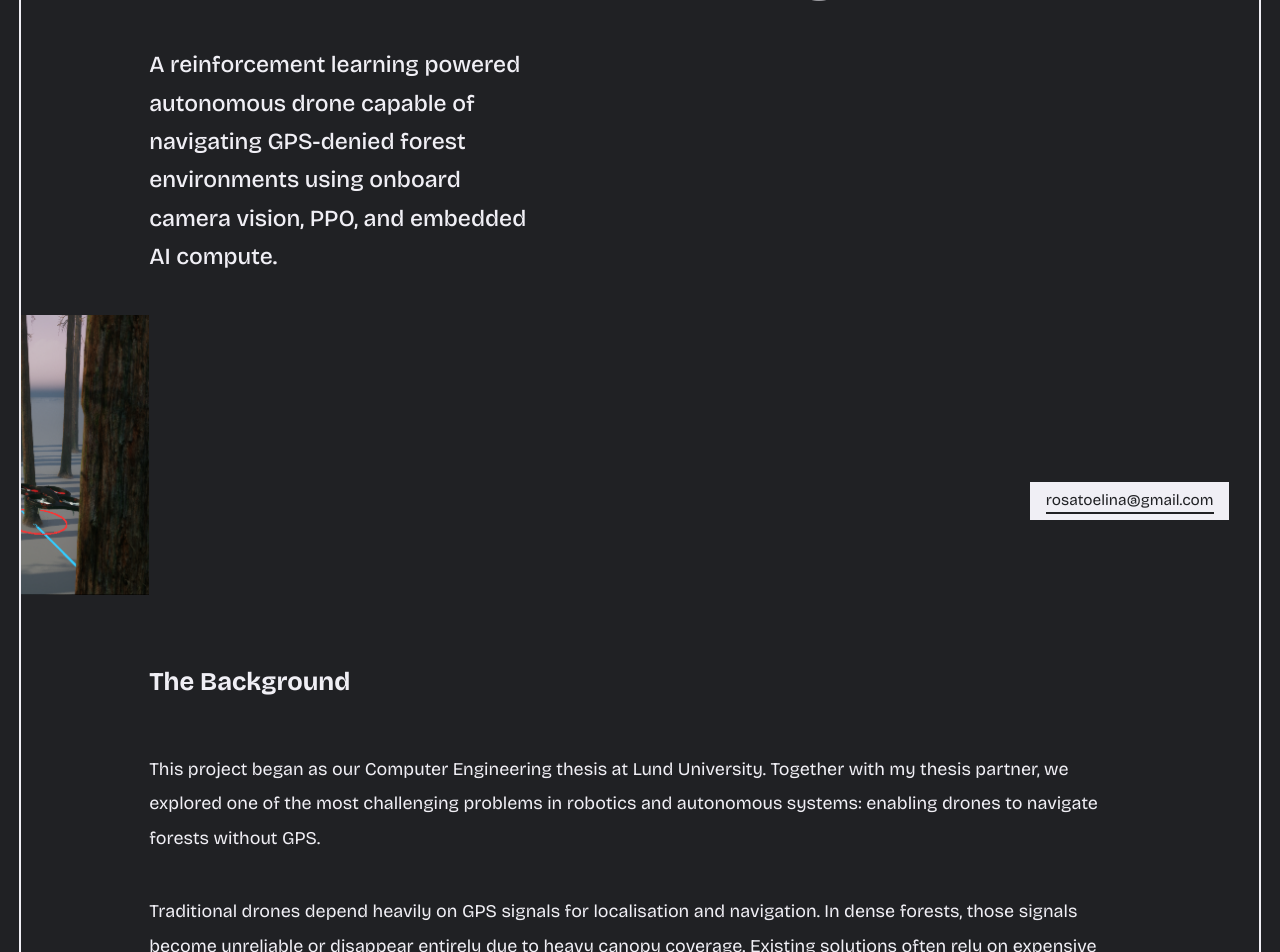
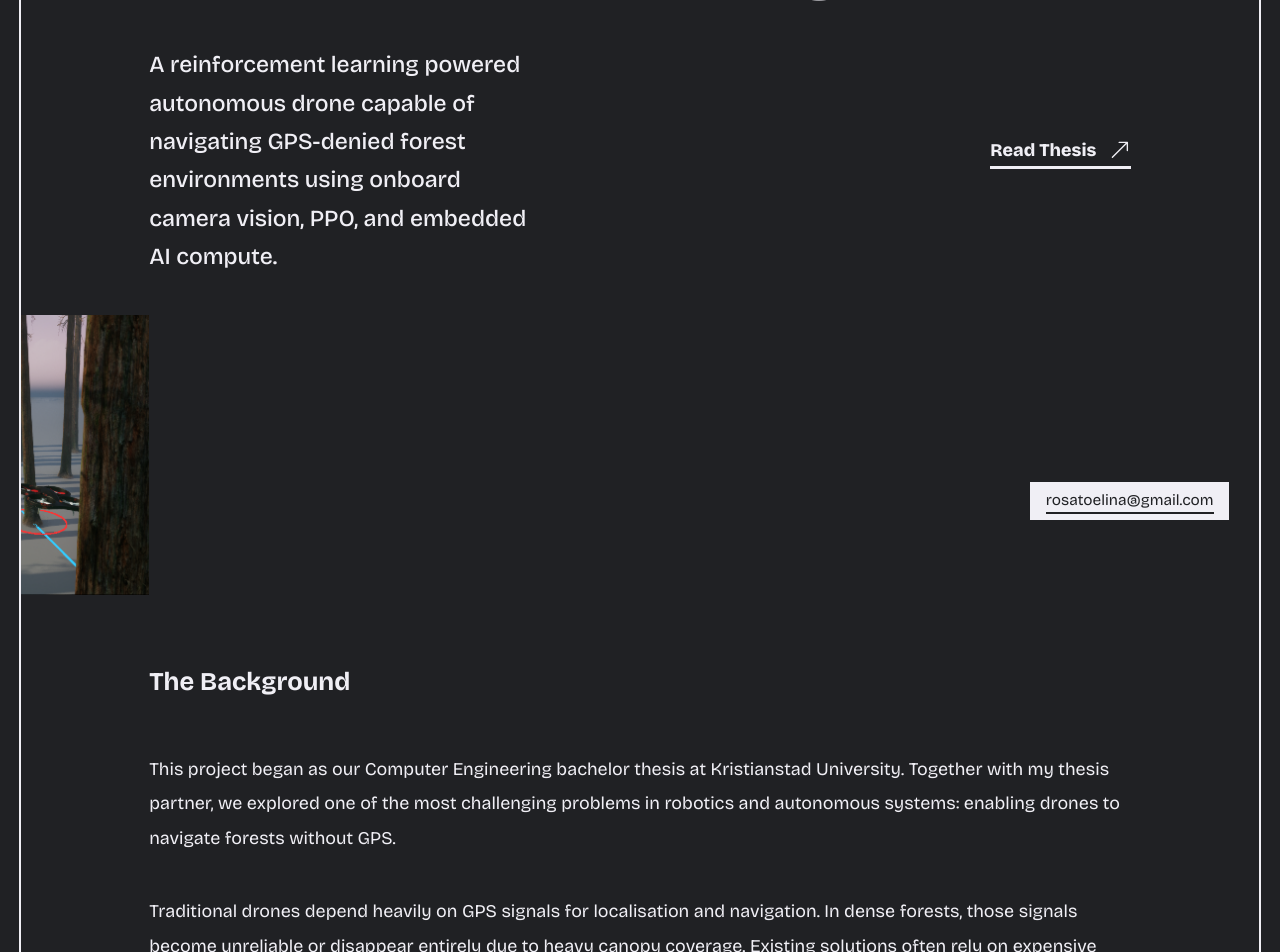
Before and after one commit to elinaRosato/portfolio, a Next.js app: page /projects/drone in a window 1280 px wide. Shown: the part 280-1232 px from the top of the page. Built offline with nearby package versions, Linux system fonts and the light colour scheme; a web font is replaced by a local one.

Commit message:
Fix drone thesis university, CV download, add thesis button

```diff
--- a/src/app/components/layout/ButtonDownload.tsx
+++ b/src/app/components/layout/ButtonDownload.tsx
@@ -5,7 +5,7 @@ type Props = {}
 function ButtonDownload({}: Props) {
   const handleDownload = () => {
     // Path to your PDF file in the public folder
-    const pdfPath = '/ElinaRosato_cv.pdf'
+    const pdfPath = '/ElinaRosato_CV.pdf'
 
     // Fetch the PDF file and create a Blob
     fetch(pdfPath)
--- a/src/app/components/projectTemplate/ProjectDetailSummary.tsx
+++ b/src/app/components/projectTemplate/ProjectDetailSummary.tsx
@@ -6,9 +6,10 @@ type Props = {
   text:string,
   code:string,
   demo:string,
+  thesis?:string,
 }
 
-const ProjectDetailSummary = ({text, code, demo}: Props) => {
+const ProjectDetailSummary = ({text, code, demo, thesis}: Props) => {
   return (
   <div className='flex flex-col gap-[4vh] lg:gap-0 lg:flex-row justify-between items-start lg:items-center'>
     <p className='lg:w-[30vw] font-roboto font-medium text-darkest-dark text-[4.3vw] leading-[6vw] lg:text-[1.8vw] lg:leading-[3vw]'>
@@ -17,6 +18,7 @@ const ProjectDetailSummary = ({text, code, demo}: Props) => {
     <div className='flex gap-[10vw] lg:gap-[4vw] justify-end'>
       {code ? <ButtonWavy href={code} external={true} reverse={false} text="Read Code" svg={ExternalArrow} /> : ''}
       {demo ? <ButtonWavy href={demo} external={true} reverse={false} text="Live Demo" svg={ExternalArrow} /> : ''}
+      {thesis ? <ButtonWavy href={thesis} external={true} reverse={false} text="Read Thesis" svg={ExternalArrow} /> : ''}
     </div>
   </div>
   )
--- a/src/app/components/projectTemplate/ProjectTemplate.tsx
+++ b/src/app/components/projectTemplate/ProjectTemplate.tsx
@@ -32,18 +32,19 @@ type Props = {
   projectSummary:string,
   code:string,
   demo:string,
+  thesis?:string,
   images:Images[],
   projectContent:ProjectContent[],
   controls:Controls,
   href:string
 }
 
-const ProjectTemplate = ({projectTitle, projectSummary, code, demo, images, projectContent, controls, href}: Props) => {
+const ProjectTemplate = ({projectTitle, projectSummary, code, demo, thesis, images, projectContent, controls, href}: Props) => {
   return (
     <main className='overflow-hidden flex flex-col gap-[5vh] lg:gap-[3vw] py-[10vh] px-[10vw] lg:py-[16vh] lg:mx-[1.5vw] lg:border-2 lg:border-x-darkest-dark '>
       <ButtonBack href={href} />
       <ProjectDetailTitle title={projectTitle} />
-      <ProjectDetailSummary text={projectSummary} code={code} demo={demo} />
+      <ProjectDetailSummary text={projectSummary} code={code} demo={demo} thesis={thesis} />
       {images.length>1 ?
       <ImageSliderOnScroll images={images} /> :
       <Image src={images[0].src} width={0} height={0} layout='responsive' objectFit='cover' alt='Elina Rosato'/>
--- a/src/app/projects/drone/page.tsx
+++ b/src/app/projects/drone/page.tsx
@@ -30,6 +30,7 @@ const ForestDroneNavigation = () => {
 
   const code: string = ''
   const demo: string = ''
+  const thesis: string = '/ElinaRosato_Thesis.pdf'
 
   const images: Images[] = [
     {
@@ -73,7 +74,7 @@ const ForestDroneNavigation = () => {
 
     {
       type: 'p',
-      content: `This project began as our Computer Engineering thesis at Lund University. Together with my thesis partner, we explored one of the most challenging problems in robotics and autonomous systems: enabling drones to navigate forests without GPS.`,
+      content: `This project began as our Computer Engineering bachelor thesis at Kristianstad University. Together with my thesis partner, we explored one of the most challenging problems in robotics and autonomous systems: enabling drones to navigate forests without GPS.`,
     },
 
     {
@@ -260,6 +261,7 @@ const ForestDroneNavigation = () => {
         projectSummary={projectSummary}
         code={code}
         demo={demo}
+        thesis={thesis}
         images={images}
         projectContent={projectContent}
         controls={controls}
```
Also changed, not shown: 1 other file (tests, documents, lock files or other folders).
